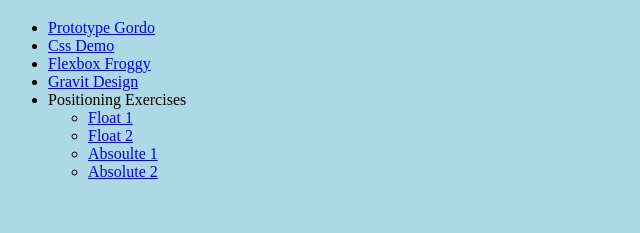
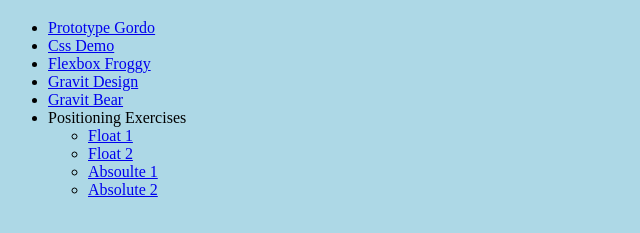
Before and after one commit to JulioGobea/ifsc-1310, a plain HTML site: page index.html in a window 1280 px wide. Shown: the part 61-294 px from the top of the page, without its empty margins (0-640 px from the left). Drawn offline with Linux system fonts and the light colour scheme.

Commit message:
Gravit Bear

```diff
--- a/index.html
+++ b/index.html
@@ -19,6 +19,7 @@
        <li><a href="css-demo/css-demo.html">Css Demo</a></li>
        <li><a href="assets/js/img/flexbox-froggy.png">Flexbox Froggy</a></li>
        <li><a href="assets/js/img/gravit-designer.png">Gravit Design</a></li>
+         <li><a href="assets/js/img/imposter-bear.png">Gravit Bear</a></li>
        <li>Positioning Exercises
          <ul>
            <li><a href="positioning-lab/float-1.html"> Float 1</a> </li>
```
Also changed, not shown: assets/js/img/imposter-bear.png (added).
